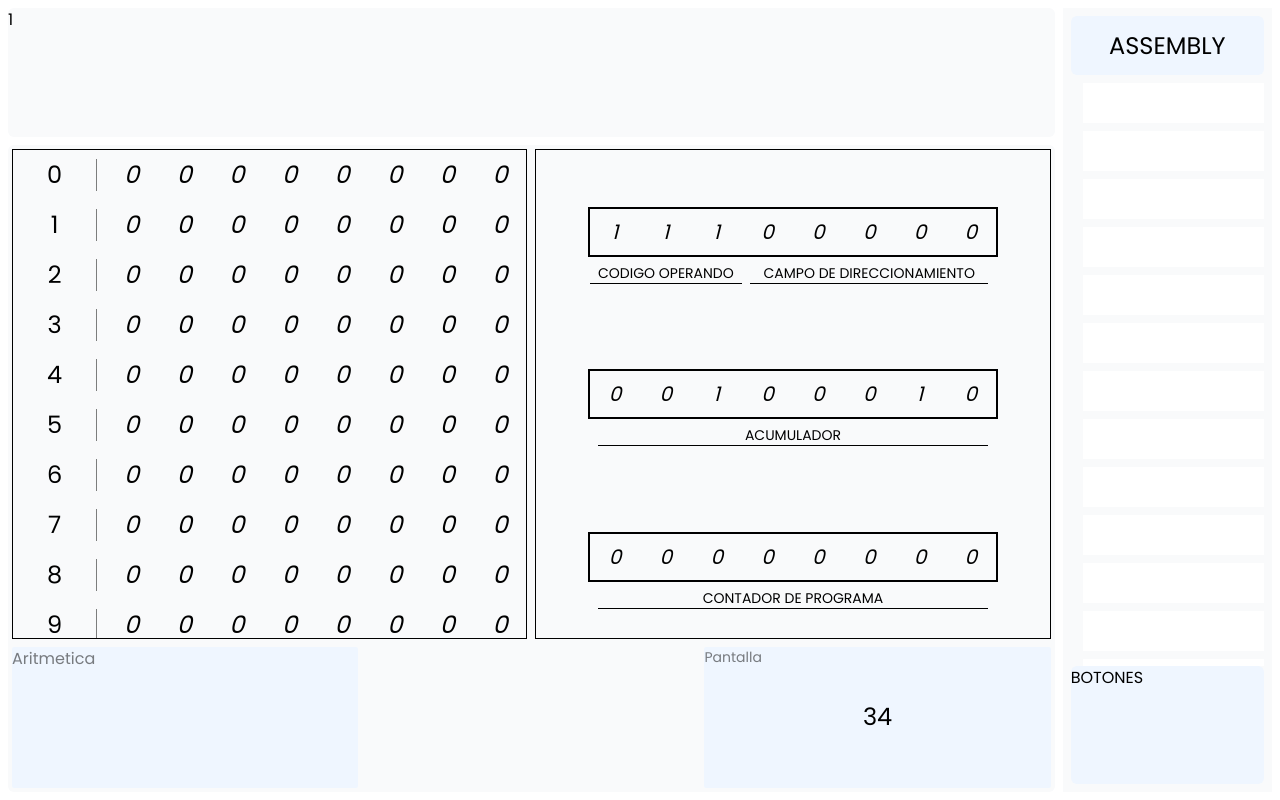
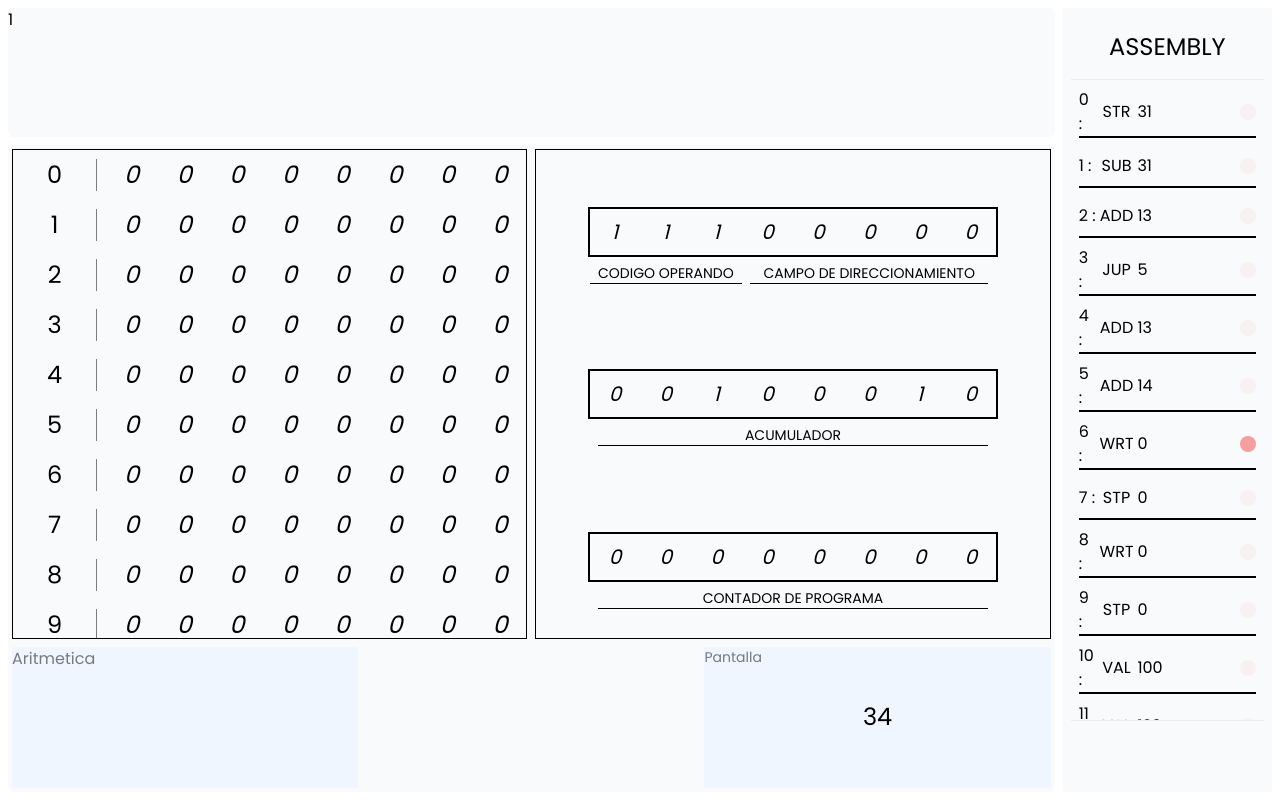
Before and after one commit to Alexis-Julian/PetiComputadora, a React (Vite) app: page / in a window 1280 px wide. Built offline with nearby package versions, Linux system fonts and the light colour scheme.

Commit message:
Diseño de assembly nuevo

```diff
--- a/package.json
+++ b/package.json
@@ -11,7 +11,8 @@
   },
   "dependencies": {
     "react": "^18.3.1",
-    "react-dom": "^18.3.1"
+    "react-dom": "^18.3.1",
+    "react-icons": "^5.2.1"
   },
   "devDependencies": {
     "@types/react": "^18.3.3",
--- a/src/App.jsx
+++ b/src/App.jsx
@@ -3,6 +3,10 @@ import RegistroInstruccion from "./components/RegistroInstruccion";
 import MemoriaPrincipal from "./components/MemoriaPrincipal";
 import Acumulador from "./components/Acumulador";
 import ContadorPrograma from "./components/ContadorPrograma";
+import Code from "./components/Code";
+import { instSet } from "./shared/const";
+import { getInst, getOp, dec2bin, isLetter } from "./helpers/InstruccionParser";
+
 function App() {
   /* const [useCode, setCode] = useState([
     "STR 31",
@@ -55,9 +59,7 @@ function App() {
   );
 
   /* REGISTRO DE PROGRAM COUNTER */
-  const [useCounterProgramReg, setCounterProgramReg] = useState(
-    new Array(useDireccionamiento).fill("0")
-  );
+  const [useCounterProgramReg, setCounterProgramReg] = useState(0);
 
   /* IMPRIMIR EN PANTALLA  */
   const [usePrint, setPrint] = useState();
@@ -93,50 +95,6 @@ function App() {
     let ri = "";
     let acum = 0;
 
-    // Conjunto de Instrucciones
-    const instSet = {
-      STP: "000",
-      ADD: "001",
-      SUB: "010",
-      STR: "011",
-      JUP: "100",
-      JUN: "101",
-      JUI: "110",
-      WRT: "111",
-    };
-
-    // Ejecutar instrucción
-    /* function evalExec(inst, i, op) {
-    switch (inst) {
-      case "STP":
-        break;
-      case "ADD":
-        acum = acum + parseInt(mem[op]);
-        break;
-      case "SUB":
-        acum = acum - parseInt(mem[op]);
-        break;
-      case "STR":
-        mem[op] = acum;
-        break;
-      case "JUP":
-        if (Math.sign(acum) >= 1) i = op - 1;
-        break;
-      case "JUN":
-        if (Math.sign(acum) < 0) i = op - 1;
-        break;
-      case "JUI":
-        i = op - 1;
-        break;
-      case "WRT":
-        console.log("DISPLAY: " + acum);
-        break;
-      default:
-        console.log("Instrucción inválida");
-        break;
-    }
-  } */
-
     const code = [
       "STR 31",
       "SUB 31",
@@ -155,16 +113,6 @@ function App() {
       "23",
     ];
 
-    // Init
-    /* console.log("Mini Emulador");
-  console.log(`Computadora: ${name}`);
-  console.log(`Set de Instrucción: ${2 ** set}`);
-  console.log(`Capacidad de direccionamiento: ${k}`);
-  console.log(`Tamaño Máx. de Memoria: ${tmm}`);
-   */
-    // Compile Code and Load to Memory
-    /* console.log("Compilando..."); */
-
     let op;
     let probando = [];
     for (let i = 0; i < code.length; i++) {
@@ -179,14 +127,17 @@ function App() {
       }
 
       mem[i] = instSet[inst] + dec2bin(op);
-      console.log(`${code[i]} => ${mem[i]}`);
+      //console.log(`${code[i]} => ${mem[i]}`);
     }
 
     // Run Code
     // console.log("Ejecutando...");
     for (let i = 0; i < code.length; i++) {
       ri = mem[i];
+
       pc = i + 1;
+      setCounterProgramReg(i + 1);
+
       let inst = getInst(code[i]);
       op = getOp(code[i]);
 
@@ -230,24 +181,6 @@ function App() {
       }
       await new Promise((resolve) => setTimeout(resolve, 1000));
     }
-
-    function getInst(s) {
-      return s.substring(0, 3);
-    }
-
-    function getOp(s) {
-      return parseInt(s.substring(4));
-    }
-
-    function dec2bin(v) {
-      let n = v.toString(2);
-      let z = "0".repeat(kb);
-      return z.substring(n.length) + n;
-    }
-
-    function isLetter(c) {
-      return c.toLowerCase() != c.toUpperCase();
-    }
   }
 
   /* ACA VAMOS A USAR DIRECCIONAMIENTO */
@@ -276,101 +209,6 @@ function App() {
       console.log(error);
     }
   }, [useCodigoOperando]); */
-
-  const MenuConfig = () => {
-    const codigo = new Array(16).fill("");
-
-    return (
-      <section className="p-2 size-full grid grid-rows-[0.1fr_1fr_0.2fr]">
-        <h3 className=" bg-blue-50 rounded-md text-center text-2xl flex items-center justify-center">
-          <p>ASSEMBLY</p>
-        </h3>
-
-        <ul className="flex flex-col gap-2 items-center p-2 overflow-y-auto">
-          {codigo.map((e) => {
-            return (
-              <li className="w-full flex gap-1">
-                <input
-                  className="outline-none w-[80%]"
-                  type="text"
-                  name=""
-                  id=""
-                />
-                <input className="outline-none h-[40px]" type="text" />
-              </li>
-            );
-          })}
-        </ul>
-
-        <div className=" bg-blue-50 rounded-md">BOTONES</div>
-      </section>
-    );
-  };
-
-  const ChangePComputer = () => {
-    return (
-      <div className="border-black border-[1px] h-full rounded-sm">
-        <form className="w-full h-full grid grid-cols-3 grid-rows-2 items-center px-1">
-          <label
-            htmlFor=""
-            className="text-lg font-semibold border-b-2 w-[95%] border-black"
-          >
-            SET :
-            <input
-              type="number"
-              className="outline-none pl-1"
-              defaultValue={useCodigoOperando}
-            />
-          </label>
-          <label
-            htmlFor=""
-            className="text-lg font-semibold border-b-2 w-[95%] border-black "
-          >
-            PALABRA LOGICA :
-            <input
-              type="number"
-              readOnly
-              value={usePalabraLogica}
-              className="outline-none pl-1 cursor-default"
-            />
-          </label>
-          <label
-            htmlFor=""
-            className="text-lg font-semibold border-b-2 w-[95%] border-black"
-          >
-            TMM :
-            <input
-              type="text"
-              readOnly
-              className="outline-none pl-1"
-              value={TAMANO_MAXIMO}
-            />
-          </label>
-          <label
-            htmlFor=""
-            className="text-lg font-semibold border-b-2 w-[95%] border-black"
-          >
-            K :
-            <input
-              type="number"
-              value={useDireccionamiento}
-              onChange={(e) => setDireccionamiento(e.target.value)}
-              className="outline-none pl-1"
-              autoFocus
-            />
-          </label>
-          <div className="col-start-3 col-end-4 row-start-1 row-end-3 size-full p-2 ">
-            <button
-              className=" text-center bg-black/50 size-full text-white rounded-md hover:bg-black transition-all"
-              onClick={() => setMenuActive(!useMenuActive)}
-            >
-              CONFIGURACION
-            </button>
-          </div>
-        </form>
-      </div>
-    );
-  };
 
   return (
     <div className="h-screen w-screen gap-2  overflow-scroll grid grid-rows-[0.2fr_1fr]  grid-cols-[1fr_0.2fr]  p-2      font-poppins  ">
@@ -439,7 +277,7 @@ function App() {
         </div>
       </section>
       <section className=" bg-gray-50 col-start-2 col-end-3 row-start-1 row-end-3  ">
-        <MenuConfig />
+        <Code counterProgram={useCounterProgramReg} />
       </section>
     </div>
   );
--- /dev/null
+++ b/src/components/ChangeParameterComputer.jsx
@@ -0,0 +1,64 @@
+export default function ChangeParameterComputer() {
+  return (
+    <div className="border-black border-[1px] h-full rounded-sm">
+      <form className="w-full h-full grid grid-cols-3 grid-rows-2 items-center px-1">
+        <label
+          htmlFor=""
+          className="text-lg font-semibold border-b-2 w-[95%] border-black"
+        >
+          SET :
+          <input
+            type="number"
+            className="outline-none pl-1"
+            defaultValue={useCodigoOperando}
+          />
+        </label>
+        <label
+          htmlFor=""
+          className="text-lg font-semibold border-b-2 w-[95%] border-black "
+        >
+          PALABRA LOGICA :
+          <input
+            type="number"
+            readOnly
+            value={usePalabraLogica}
+            className="outline-none pl-1 cursor-default"
+          />
+        </label>
+        <label
+          htmlFor=""
+          className="text-lg font-semibold border-b-2 w-[95%] border-black"
+        >
+          TMM :
+          <input
+            type="text"
+            readOnly
+            className="outline-none pl-1"
+            value={TAMANO_MAXIMO}
+          />
+        </label>
+        <label
+          htmlFor=""
+          className="text-lg font-semibold border-b-2 w-[95%] border-black"
+        >
+          K :
+          <input
+            type="number"
+            value={useDireccionamiento}
+            onChange={(e) => setDireccionamiento(e.target.value)}
+            className="outline-none pl-1"
+            autoFocus
+          />
+        </label>
+        <div className="col-start-3 col-end-4 row-start-1 row-end-3 size-full p-2 ">
+          <button
+            className=" text-center bg-black/50 size-full text-white rounded-md hover:bg-black transition-all"
+            onClick={() => setMenuActive(!useMenuActive)}
+          >
+            CONFIGURACION
+          </button>
+        </div>
+      </form>
+    </div>
+  );
+}
--- /dev/null
+++ b/src/components/Code.jsx
@@ -0,0 +1,71 @@
+import { getInst, getOp, isLetter } from "../helpers/InstruccionParser";
+
+function Instruccion(registro) {}
+
+export default function Code({ counterProgram }) {
+  const codigo = new Array(16).fill("");
+  const test = [
+    "STR 31",
+    "SUB 31",
+    "ADD 13",
+    "JUP 05",
+    "ADD 13",
+    "ADD 14",
+    "WRT 0",
+    "STP 0",
+    "WRT 0",
+    "STP 0",
+    "100",
+    "123",
+    "124",
+    "11",
+    "23",
+  ];
+
+  return (
+    <section className="p-2 size-full grid grid-rows-[0.1fr_1fr_0.1fr] ">
+      <h3 className=" border-b-[1px] border-b-black/5  text-center text-2xl flex items-center justify-center">
+        <p>ASSEMBLY</p>
+      </h3>
+
+      <ul className="flex flex-col gap-2 items-center p-2 overflow-y-auto">
+        {test.map((reg, index) => {
+          let inst = getInst(reg);
+
+          const op = getOp(reg);
+
+          return (
+            <li
+              className={`relative w-full flex gap-1 border-b-2  border-b-black items-center`}
+            >
+              <div
+                className={`absolute right-0 size-4 ${
+                  counterProgram - 1 == index ? "bg-red-500/50" : "bg-red-500/5"
+                }  rounded-[50%]`}
+              ></div>
+              <p className="w-[10%]">{index} :</p>
+              <input
+                className="outline-none h-[40px] w-[20%] bg-transparent text-center cursor-default"
+                type="text"
+                defaultValue={isLetter(inst) ? inst : "VAL"}
+                readOnly
+              />
+              <input
+                readOnly
+                className="outline-none w-[70%] bg-transparent cursor-default"
+                type="text"
+                defaultValue={isNaN(op) ? inst : op}
+                name=""
+                id=""
+              />
+            </li>
+          );
+        })}
+      </ul>
+
+      <div className="border-t-[1px] border-t-black/5 ">
+        <ul></ul>
+      </div>
+    </section>
+  );
+}
--- a/src/components/RegistroInstruccion.jsx
+++ b/src/components/RegistroInstruccion.jsx
@@ -6,8 +6,8 @@ export default function RegistroInstruccion({
   registerOperand,
 }) {
   const gridTemplateColumns = `repeat(${pw}, 1fr)`;
-  console.log(registerDirecc, "DIRECCION");
-  console.log(registerOperand, "OPERANDO");
+  //console.log(registerDirecc, "DIRECCION");
+  //console.log(registerOperand, "OPERANDO");
   return (
     <div
       className={`relative w-[80%] h-[50px] text-xl border-black border-2   grid-rows-1 items-center  text-center`}
--- /dev/null
+++ b/src/helpers/InstruccionParser.js
@@ -0,0 +1,19 @@
+export function getInst(s) {
+  return s.substring(0, 3);
+}
+
+export function getOp(s) {
+  return parseInt(s.substring(4));
+}
+
+export function dec2bin(v) {
+  let kb = 5;
+  let k = 2 ** kb;
+  let n = v.toString(2);
+  let z = "0".repeat(kb);
+  return z.substring(n.length) + n;
+}
+
+export function isLetter(c) {
+  return c.toLowerCase() != c.toUpperCase();
+}
--- /dev/null
+++ b/src/shared/const.js
@@ -0,0 +1,10 @@
+export const instSet = {
+  STP: "000",
+  ADD: "001",
+  SUB: "010",
+  STR: "011",
+  JUP: "100",
+  JUN: "101",
+  JUI: "110",
+  WRT: "111",
+};
```
Also changed, not shown: 1 other file (tests, documents, lock files or other folders).
